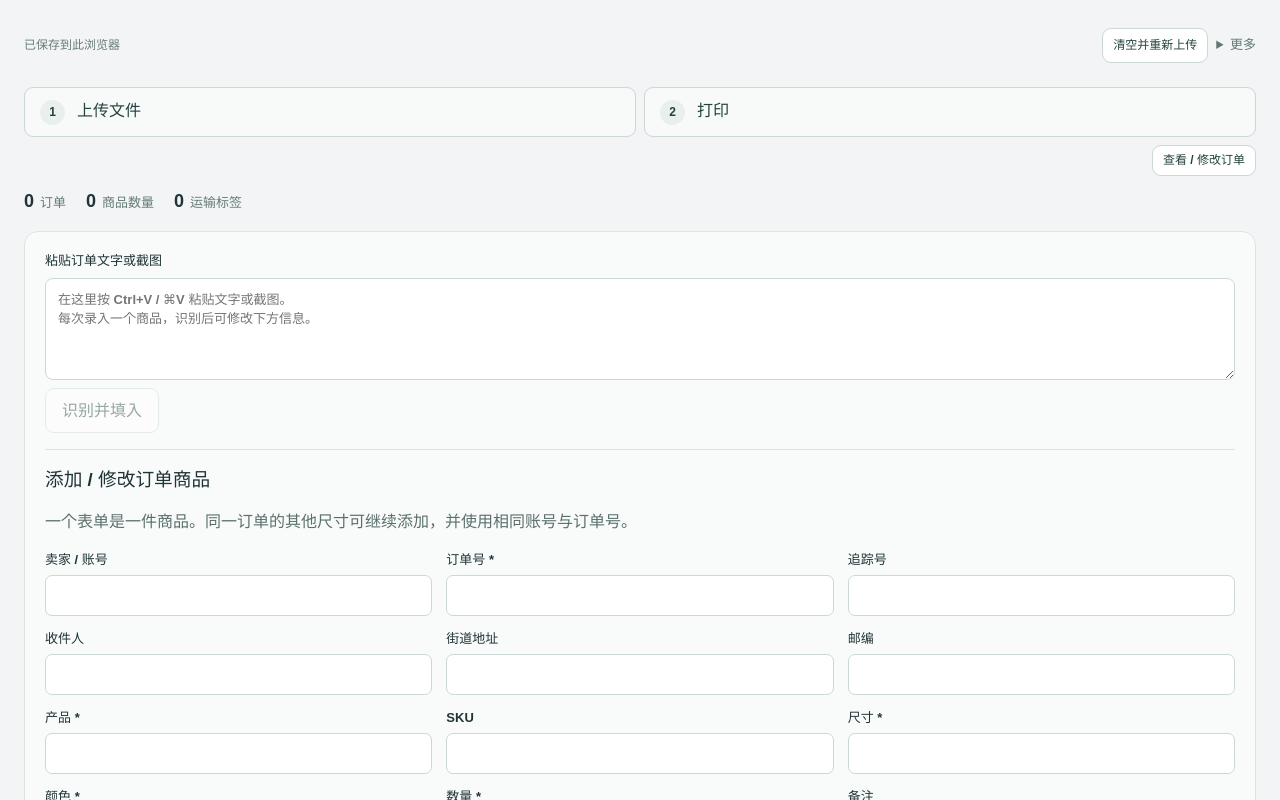
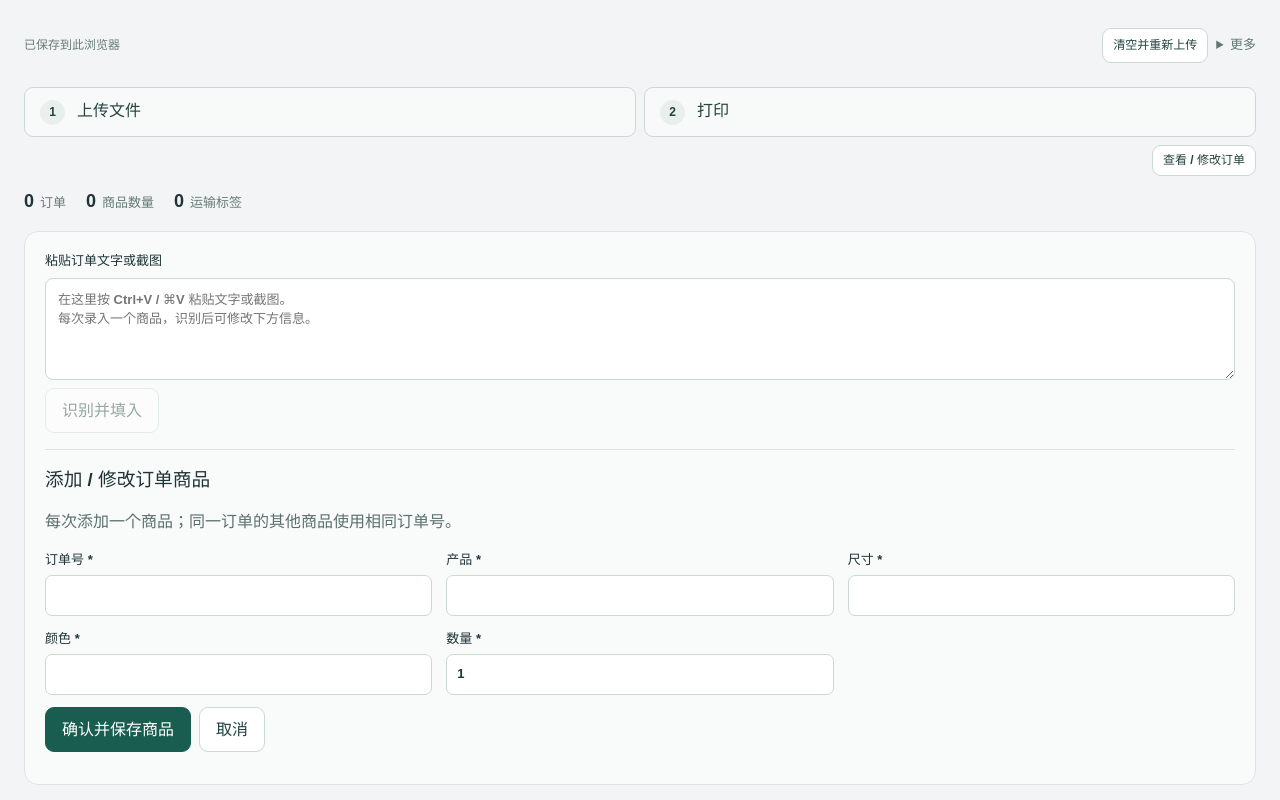
Before and after one commit to joshuazhangxss/sheet, a React (Vite) app: page / in a window 1280 px wide. Both pictures are taken after a click on the button "＋ 手动添加订单". Shown: the top 800 px of the page. Built offline with nearby package versions, Linux system fonts and the light colour scheme.

Commit message:
Simplify manual order form to required fields

```diff
--- a/src/components/BatchWorkspace.tsx
+++ b/src/components/BatchWorkspace.tsx
@@ -36,14 +36,13 @@ function OrderEditor({ initial, onSave, onCancel }: { initial: OrderLine; onSave
   return <form className="bw-editor" onSubmit={submit}>
     <QuickOrderInput onExtract={values => setLine(current => ({ ...current, ...values, id: current.id }))} />
     <h3>{initial.source === '手动录入' ? '添加 / 修改订单商品' : '核对订单商品'}</h3>
-    <p>一个表单是一件商品。同一订单的其他尺寸可继续添加，并使用相同账号与订单号。</p>
-    <div className="bw-form-grid">{(Object.keys(importFields) as ImportField[]).map(key => <label key={key}>
-      {importFields[key]} {['orderId', 'product', 'size', 'color', 'qty'].includes(key) ? '*' : ''}
+    <p>每次添加一个商品；同一订单的其他商品使用相同订单号。</p>
+    <div className="bw-form-grid">{(['orderId', 'product', 'size', 'color', 'qty'] as const).map(key => <label key={key}>
+      {importFields[key]} *
       <input name={key} value={line[key]} type={key === 'qty' ? 'number' : 'text'} min={key === 'qty' ? 1 : undefined} step={key === 'qty' ? 1 : undefined}
-        required={['orderId', 'product', 'size', 'color', 'qty'].includes(key)}
+        required
         onChange={e => setLine({ ...line, [key]: key === 'qty' ? Number(e.target.value) : e.target.value })} />
     </label>)}</div>
-    {(line.status || line.fulfillment || line.itemStatus) && <p>订单状态：{line.status || '未提供'} · 商品状态：{line.itemStatus || '未提供'} · 配送：{line.fulfillment || '未提供'}。保存表示已核对该订单可以生产。</p>}
     {error && <p role="alert" className="bw-error">{error}</p>}
     <div className="bw-actions"><button className="bw-primary" type="submit">确认并保存商品</button><button type="button" onClick={onCancel}>取消</button></div>
   </form>;
```
Also changed, not shown: 2 other files (tests, documents, lock files or other folders).
